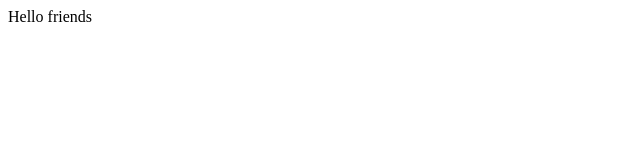
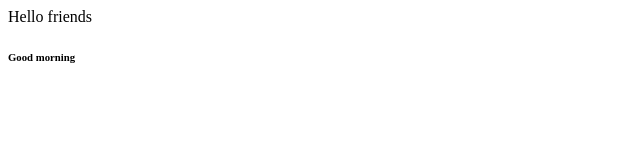
Before and after one commit to Saqib-ali123/demo, a plain HTML site: page index.html in a window 1280 px wide. Shown: the full height of the page, 0-640 px from the left. Drawn offline with Linux system fonts and the light colour scheme.

Commit message:
Add new lines

```diff
--- a/index.html
+++ b/index.html
@@ -1 +1,2 @@
 <p>Hello friends</p>
+<h6>Good morning</h6>
```
Also changed, not shown: 1 other file.
